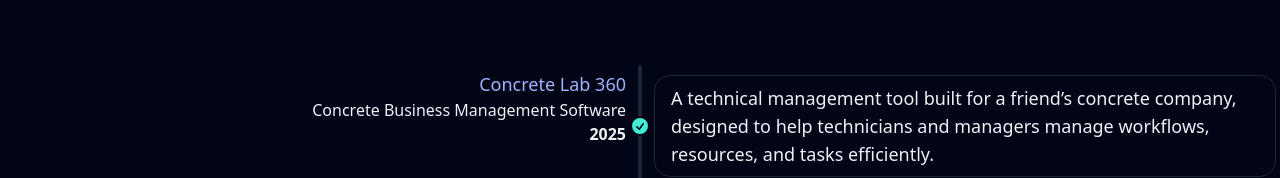
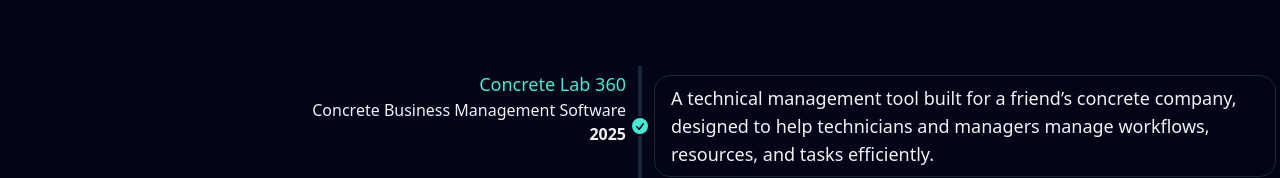
Before and after one commit to schuggermi/my_portfolio, a website built with webpack: page index.html in a window 1280 px wide. Shown: the part 792-970 px from the top of the page. Built offline with nearby package versions, Linux system fonts and the light colour scheme.

Commit message:
styling: fix text

```diff
--- a/index.html
+++ b/index.html
@@ -200,7 +200,7 @@
         </p>
       </div>
       <div class="timeline-start mb-10 md:text-end">
-        <p class="text-lg text-primary">Concrete Lab 360</p>
+        <p class="text-lg text-secondary">Concrete Lab 360</p>
         <p>Concrete Business Management Software</p>
         <p class="font-bold">2025</p>
       </div>
```
